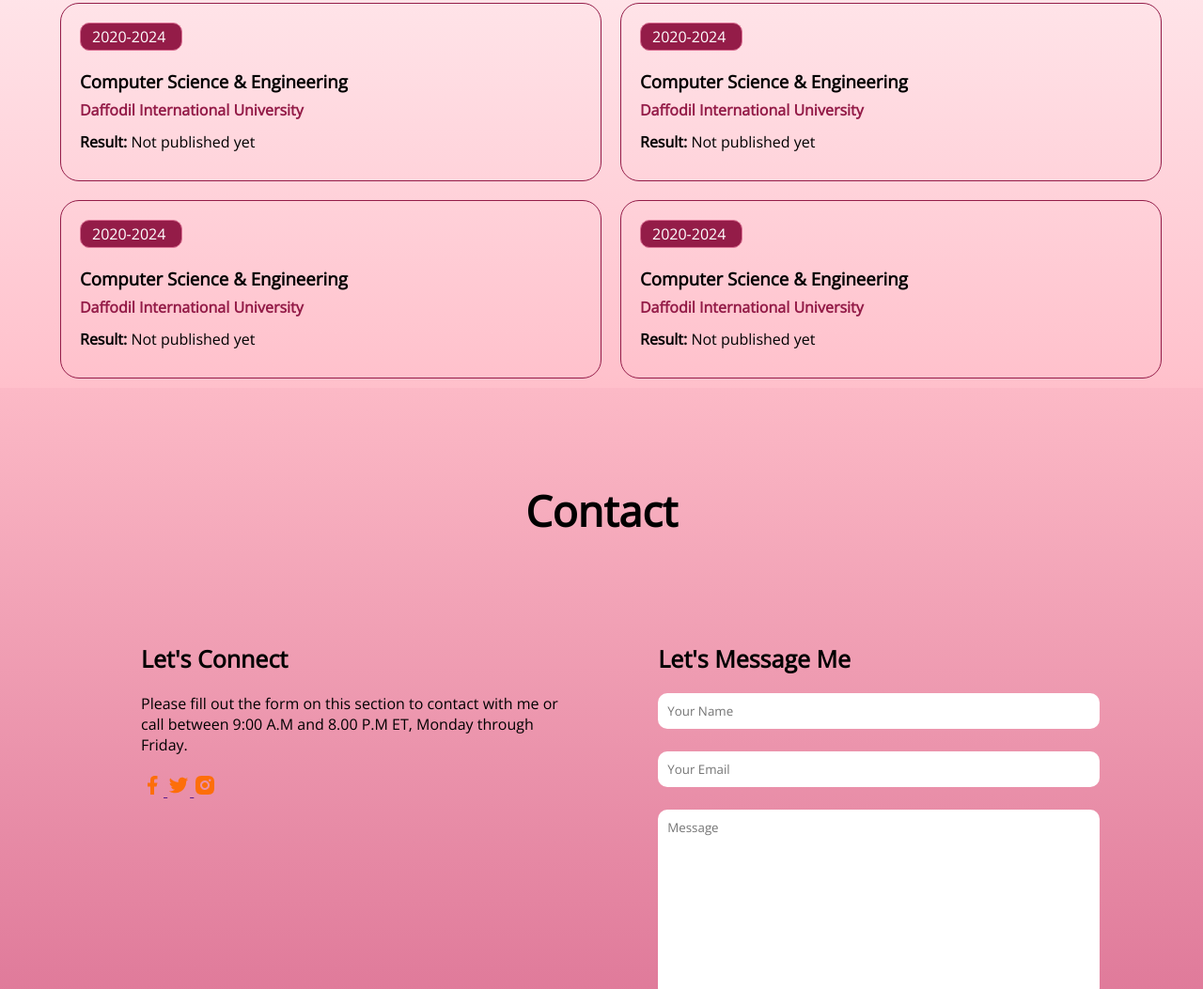
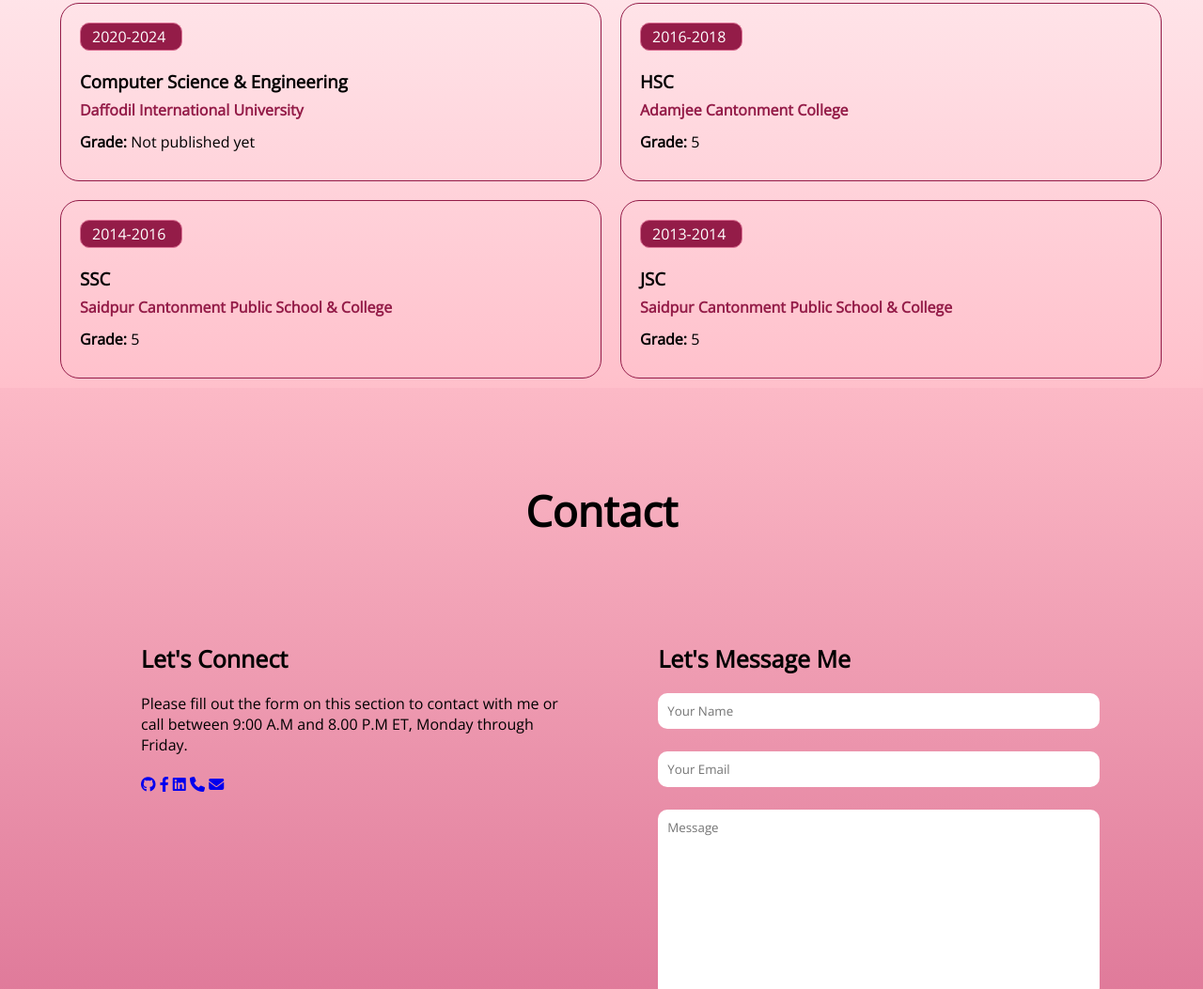
Before and after one commit to jannatul-akhi/portfolio, a plain HTML site: page index.html in a window 1280 px wide. Shown: the part 2878-3931 px from the top of the page at 94% size. Drawn offline with nearby package versions, Linux system fonts and the light colour scheme.

Commit message:
final commited

```diff
--- a/index.html
+++ b/index.html
@@ -12,6 +12,10 @@
         href="https://fonts.googleapis.com/css2?family=Bebas+Neue&family=EB+Garamond:ital@1&family=Open+Sans&family=Poppins:wght@500&family=Work+Sans&display=swap"
         rel="stylesheet">
     <link rel="stylesheet" href="styles/style.css">
+    <!-- font awesome -->
+    <link rel="stylesheet" href="https://cdnjs.cloudflare.com/ajax/libs/font-awesome/6.3.0/css/all.min.css"
+        integrity="sha512-SzlrxWUlpfuzQ+pcUCosxcglQRNAq/DZjVsC0lE40xsADsfeQoEypE+enwcOiGjk/bSuGGKHEyjSoQ1zVisanQ=="
+        crossorigin="anonymous" referrerpolicy="no-referrer" />
 </head>
 
 <body>
@@ -204,25 +208,25 @@
                 <p class="duration">2020-2024</p>
                 <h3 class="subject">Computer Science & Engineering</h3>
                 <h4 class="institute">Daffodil International University</h4>
-                <p class="result"><b>Result: </b>Not published yet</p>
+                <p class="result"><b>Grade: </b>Not published yet</p>
             </div>
             <div class="education-section">
-                <p class="duration">2020-2024</p>
-                <h3 class="subject">Computer Science & Engineering</h3>
-                <h4 class="institute">Daffodil International University</h4>
-                <p class="result"><b>Result: </b>Not published yet</p>
+                <p class="duration">2016-2018</p>
+                <h3 class="subject">HSC</h3>
+                <h4 class="institute">Adamjee Cantonment College</h4>
+                <p class="result"><b>Grade: </b>5</p>
             </div>
             <div class="education-section">
-                <p class="duration">2020-2024</p>
-                <h3 class="subject">Computer Science & Engineering</h3>
-                <h4 class="institute">Daffodil International University</h4>
-                <p class="result"><b>Result: </b>Not published yet</p>
+                <p class="duration">2014-2016</p>
+                <h3 class="subject">SSC</h3>
+                <h4 class="institute">Saidpur Cantonment Public School & College</h4>
+                <p class="result"><b>Grade: </b>5</p>
             </div>
             <div class="education-section">
-                <p class="duration">2020-2024</p>
-                <h3 class="subject">Computer Science & Engineering</h3>
-                <h4 class="institute">Daffodil International University</h4>
-                <p class="result"><b>Result: </b>Not published yet</p>
+                <p class="duration">2013-2014</p>
+                <h3 class="subject">JSC</h3>
+                <h4 class="institute">Saidpur Cantonment Public School & College</h4>
+                <p class="result"><b>Grade: </b>5</p>
             </div>
         </div>
     </section>
@@ -242,15 +246,23 @@
                     between 9:00 A.M
                     and 8.00 P.M ET,
                     Monday through Friday.</p>
-                <a href="">
-                    <img src="images/icons/facebook.png" alt="">
-                </a>
-                <a href="">
-                    <img src="images/icons/twitter.png" alt="">
-                </a>
-                <a href="">
-                    <img src="images/icons/insta.png" alt="">
-                </a>
+
+                <div class="icons">
+                    <p>
+
+                        <a href="https://github.com/jannatul-akhi" target="_blank"><i
+                                class="fa-brands fa-github"></i></a>
+                        <a href="https://www.facebook.com/profile.php?id=100019176511052" target="_blank"><i
+                                class="fa-brands fa-facebook-f"></i></a>
+
+                        <a href="https://www.linkedin.com/in/jannatul-ferdous-87087221b/" target="_blank"><i
+                                class="fa-brands fa-linkedin"></i></a>
+                        <a href="Tel:+8801947274098"><i class="fa-solid fa-phone"></i></a>
+                        <a href="mailto:jannatulferdous3608@gmail.com"><i class="fa-solid fa-envelope"></i></a>
+
+                    </p>
+                </div>
+
 
             </div>
             <div>
--- a/styles/style.css
+++ b/styles/style.css
@@ -282,11 +282,11 @@ section 4
     border: 1px solid #941c48;
     border-radius: 20px;
     padding: 20px;
-    transition: width 1s, height 1s, transform 1s;
+    transition: transform 0.5s;
 }
 
 .education-section:hover {
-    transform: translate(50px, 50px) scale(1.1);
+    transform: scale(1.05);
     background-color: palevioletred;
 
 }
@@ -372,3 +372,7 @@ textarea {
 .btn-secondary:hover {
     background-color: #941c48;
 }
+
+.icons:hover{
+    color: #941c48;
+}
```
